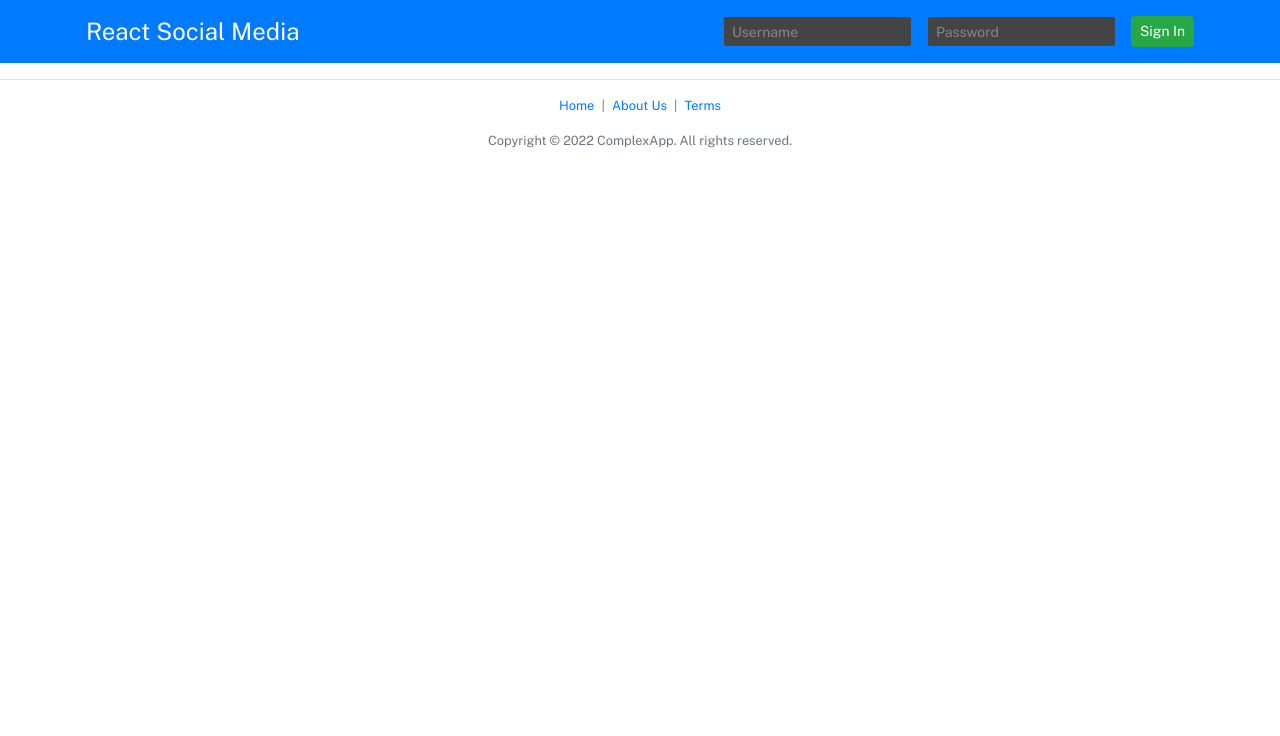
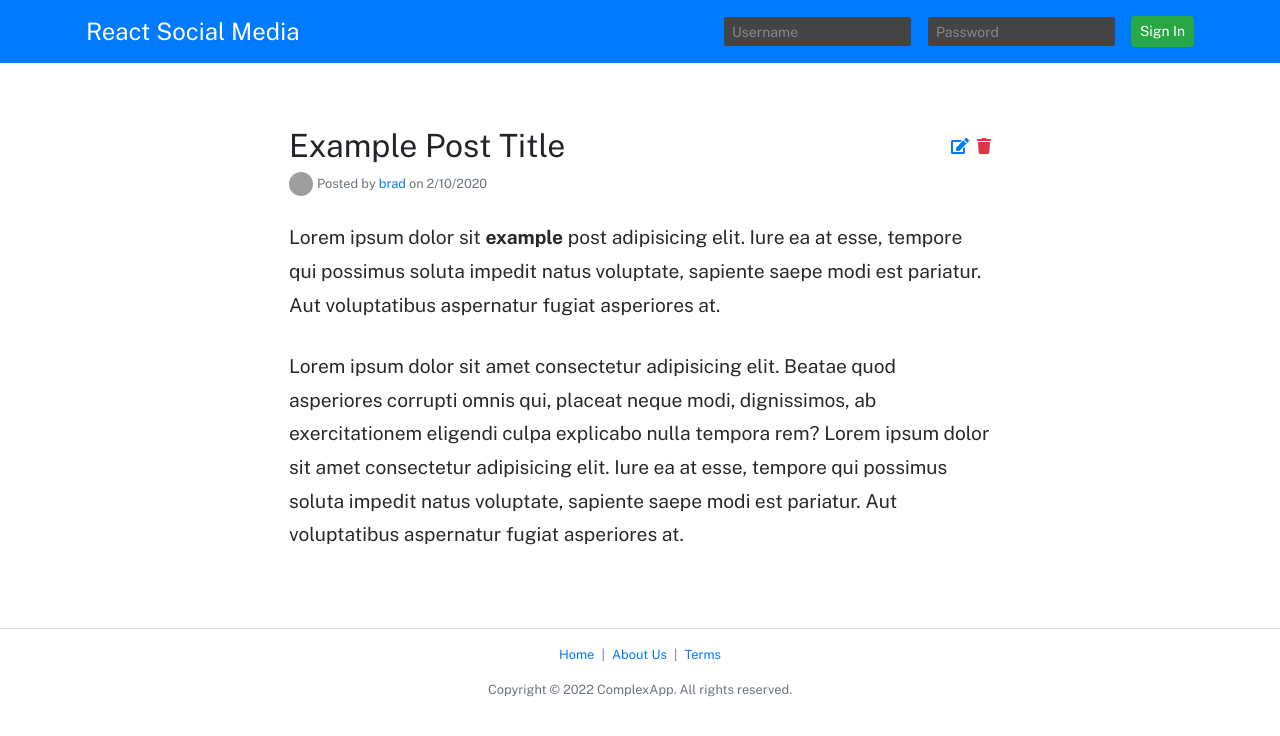
Before and after one commit to mahyarErshad/Social-Media-With-React, a React (Create React App) app: page /posts/1 in a window 1280 px wide. Shown: the top 736 px of the page. Built offline with nearby package versions, Linux system fonts and the light colour scheme; grey boxes are pictures that could not be loaded.

Commit message:
after creating a post, you will be redirected to it's own URL

```diff
--- a/src/App.js
+++ b/src/App.js
@@ -8,6 +8,7 @@
 import LoggedInNoPosts from "./components/main/LoggedInNoPosts/index.jsx"
 import { BrowserRouter as Router, Routes, Route } from "react-router-dom";
 import Axios from "axios"
+import ViewPosts from "./components/main/ViewPosts";
 Axios.defaults.baseURL = "http://localhost:8080"
 
 function App() {
@@ -19,6 +20,7 @@
         <Route path="/" exact element={loggedIn ? <LoggedInNoPosts/> : <GuestLogin/>}/>
         <Route path="/about" element={<About/>}/>
         <Route path="/terms" element={<Terms/>}/>
+        <Route path="/posts/:id" element={<ViewPosts/>}/>
         <Route path="/create-post" element={loggedIn ? <CreatePost/> : <GuestLogin/>}/>
       </Routes>
       <Footer />
--- a/src/components/Main/CreatePost/index.jsx
+++ b/src/components/Main/CreatePost/index.jsx
@@ -1,20 +1,24 @@
 import React, { useState } from "react";
 import Container from "../Container/index";
 import axios from "axios";
+import { useNavigate } from "react-router-dom";
 
 function CreatePost() {
   const [title, setTitle] = useState();
   const [body, setBody] = useState();
+  const navigate = useNavigate();
 
   function handleSubmit(e) {
     e.preventDefault();
     try {
-      axios.post("/create-post", {
+      const newPost = axios.post("/create-post", {
         title,
         body,
         token: localStorage.getItem("socialMediatoken"),
-      });
+      }).then((newPost) => {
       console.log("post has been created");
+      // console.log(newPost);
+      navigate(`/posts/${newPost.data}`);})
     } catch (e) {
       console.log(e);
     }
--- /dev/null
+++ b/src/components/Main/ViewPosts/index.jsx
@@ -0,0 +1,36 @@
+import React from "react";
+import Container from "../Container";
+
+function ViewPosts() {
+  return (
+    <Container title={"test"}>
+      <div className="d-flex justify-content-between">
+        <h2>Example Post Title</h2>
+        <span className="pt-2">
+          <a href="#" className="text-primary mr-2" title="Edit">
+            <i className="fas fa-edit"></i>
+          </a>
+          <a className="delete-post-button text-danger" title="Delete">
+            <i className="fas fa-trash"></i>
+          </a>
+        </span>
+      </div>
+
+      <p className="text-muted small mb-4">
+        <a href="#">
+          <img className="avatar-tiny" src="https://gravatar.com/avatar/b9408a09298632b5151200f3449434ef?s=128" />
+        </a>
+        Posted by <a href="#">brad</a> on 2/10/2020
+      </p>
+
+      <div className="body-content">
+        <p>
+          Lorem ipsum dolor sit <strong>example</strong> post adipisicing elit. Iure ea at esse, tempore qui possimus soluta impedit natus voluptate, sapiente saepe modi est pariatur. Aut voluptatibus aspernatur fugiat asperiores at.
+        </p>
+        <p>Lorem ipsum dolor sit amet consectetur adipisicing elit. Beatae quod asperiores corrupti omnis qui, placeat neque modi, dignissimos, ab exercitationem eligendi culpa explicabo nulla tempora rem? Lorem ipsum dolor sit amet consectetur adipisicing elit. Iure ea at esse, tempore qui possimus soluta impedit natus voluptate, sapiente saepe modi est pariatur. Aut voluptatibus aspernatur fugiat asperiores at.</p>
+      </div>
+    </Container>
+  );
+}
+
+export default ViewPosts;
```
